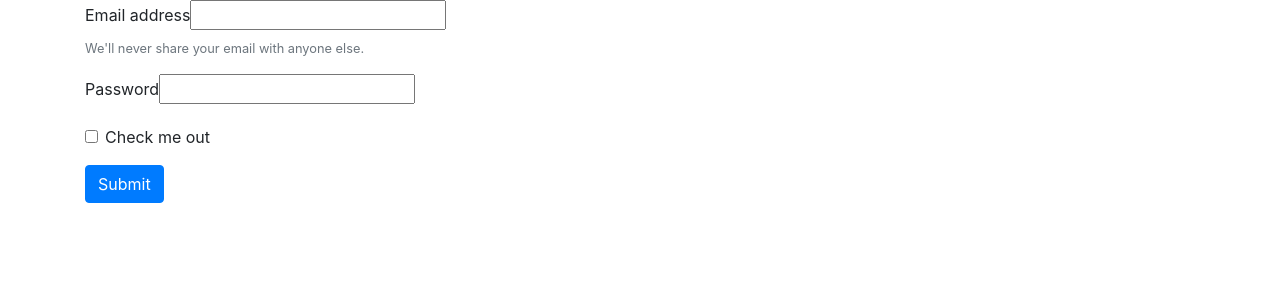
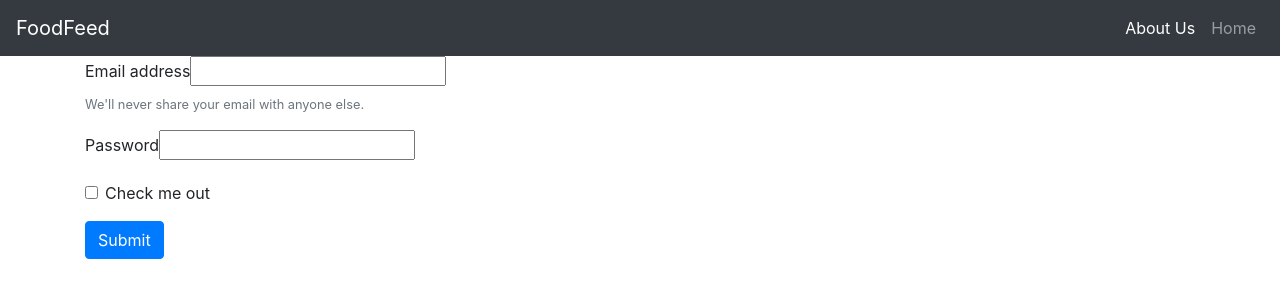
Before and after one commit to adam-verma/FoodFeed, a React (Create React App) app in the folder client/: page /Login in a window 1280 px wide. Shown: the top 300 px of the page. Built offline with nearby package versions, Linux system fonts and the light colour scheme.

Commit message:
pulled from master branch made sure app on my machine works pushing changes

```diff
--- a/client/src/App.js
+++ b/client/src/App.js
@@ -15,7 +15,7 @@ import jwt_decode from "jwt-decode";
 import setAuthToken from "./utils/setAuthToken";
 import { setCurrentUser, logoutUser } from "./actions/authActions";
 import PrivateRoute from "./components/private-route/PrivateRoute";
-
+import NavBarStart from "./components/NavBar-Start/index"
 // Check for token to keep user logged in
 if (localStorage.jwtToken) {
   // Set auth token header auth
@@ -43,7 +43,7 @@ console.log(props)
 return (
 
 <React.Fragment>
-
+<NavBarStart></NavBarStart>
     <Provider store={store}>
       <Router>
         <div className = "container">
--- a/client/src/components/Carousel/index.js
+++ b/client/src/components/Carousel/index.js
@@ -16,7 +16,7 @@ function Carousel(props) {
         <img src="https://i.ytimg.com/vi/avB1qUOLHLg/maxresdefault.jpg" className="d-block w-100" alt="..."/>
         <div className="carousel-caption d-none d-md-block">
           <h5><button><a  className="nav-link" href="/Login">Login</a></button></h5>
-          <h5><button><a  className="nav-link" href="/Sign Up">SignUp</a></button></h5>
+          <h5><button><a  className="nav-link" href="/SignUp">SignUp</a></button></h5>
           <p>Nulla vitae elit libero, a pharetra augue mollis interdum.</p>
         </div>
       </div>
--- a/client/src/components/Login/index.js
+++ b/client/src/components/Login/index.js
@@ -40,7 +40,7 @@ this.props.loginUser(userData); // since we handle the redirect within our compo
   };
 render() {
     const { errors } = this.state;
-    console.log(errors)
+    console.log(errors.data)
 return (
     <React.Fragment>
 <form noValidate onSubmit={this.onSubmit}>
@@ -73,6 +73,7 @@ return (
      />
      <p> {errors.password}
          {errors.passwordincorrect}</p>
+
 </div>
 <div className="form-group form-check">
   <input type="checkbox" className="form-check-input" id="exampleCheck1" />
--- a/client/src/components/NavBar-Start/index.js
+++ b/client/src/components/NavBar-Start/index.js
@@ -18,7 +18,7 @@ function Navbar(props) {
           </li>
 
           <li className="nav-item ">
-          <a  className="nav-link" href="#">Home</a>
+          <a  className="nav-link" href="/">Home</a>
           </li>
 
 
--- a/client/src/pages/Start.js
+++ b/client/src/pages/Start.js
@@ -8,7 +8,7 @@ const Start = () =>{
 
 return (
     <React.Fragment>
-        <NavBarStart></NavBarStart>
+
         <Carousel></Carousel>
         <Jumbotron></Jumbotron>
     </React.Fragment>
```
